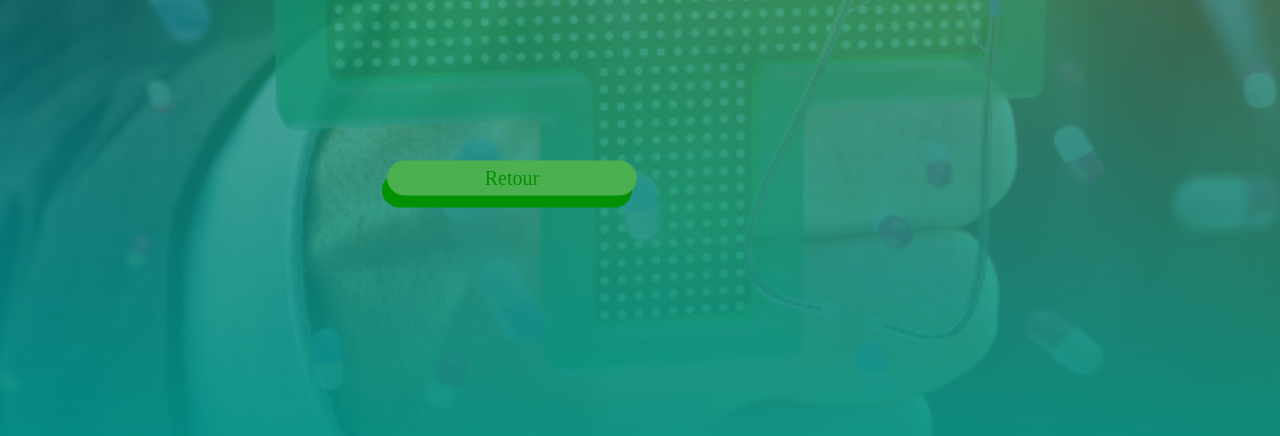
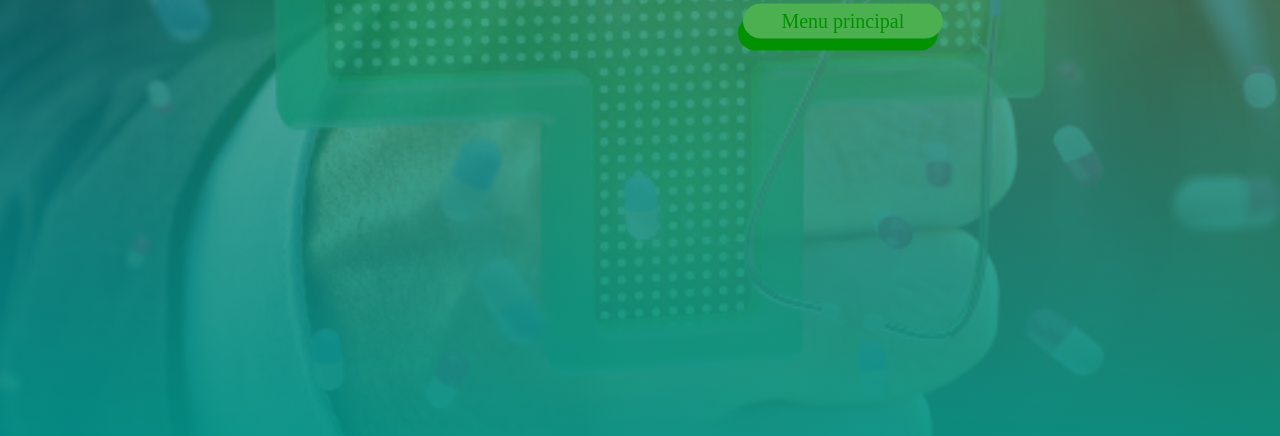
Before and after one commit to codeurluce/Gestion-Pharmacie, a PHP site: page /membres.php in a window 1280 px wide. Shown: the part 666-1102 px from the top of the page. Run offline with PHP 8.4, Linux system fonts and the light colour scheme; data comes from the database, SQL or seed files in the repository; some libraries are stand-ins or nearby versions.

Commit message:
first commit

```diff
--- a/Projet/editer.php
+++ b/Projet/editer.php
@@ -66,8 +66,12 @@
                     ?>
                 </tbody>
             </table>
+            <a href="Administrateur.html"><input type="submit" value="Menu principal" class="back" ></a>
+
         </fieldset>
+
     <br>
+
         <div class="modification-box">
             <?php if (isset($_GET['success']) && $_GET['success'] == 1): ?>
                 <div style="background-color: #d4edda; color: #155724; padding: 10px; margin: 10px; border: 1px solid #c3e6cb;">
@@ -81,6 +85,8 @@
             if (msg) msg.remove();
         }, 5000); // 5 secondes
     </script>
+
+
 </body>
 
 </html>
--- a/Projet/membres.php
+++ b/Projet/membres.php
@@ -55,8 +55,10 @@
 ?>
     </tbody>
 </table>
+<a href="Administrateur.html"><input type="submit" value="Menu principal" class="back" ></a>
+
+
 </fieldset>
-    <a href="administrateur.html"><input type="submit" value="Retour" class="annuler" ></a>
 </section>
 </body>
 
```
